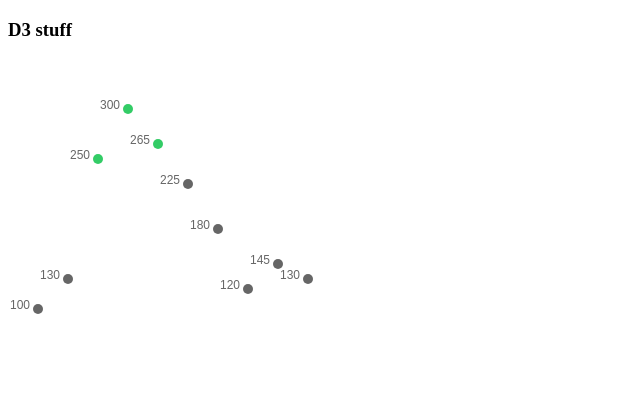
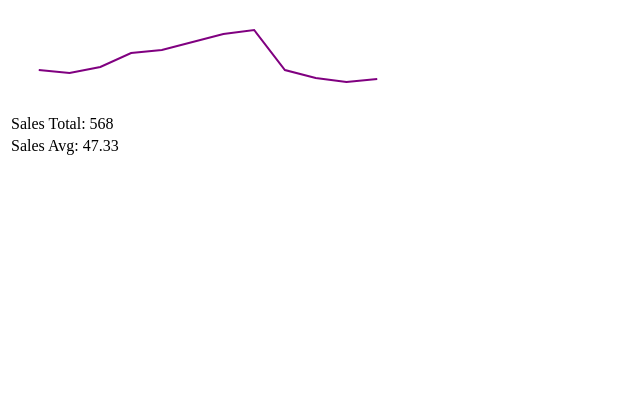
Before and after one commit to rmoncrief/D3tutorials, a plain HTML site: page Project/index.html in a window 1280 px wide. Shown: the whole page, without its empty margins (0-640 px from the left). Drawn offline with Linux system fonts and the light colour scheme.

Commit message:
Finished the csv data

```diff
--- /dev/null
+++ b/Project/Module2/usingcsv.js
@@ -0,0 +1,57 @@
+var h = 100;
+var w = 400;
+var ds;
+var salesTotal = 0.0;
+var salesAvg = 0.0
+var metrics = [];
+
+function buildLine(lineColor) {
+  var lineFun = d3.line()
+                  .x(function(d) { return ((d.month - 20130001)/3.25)})
+                  .y(function(d) { return h - d.sales});
+
+  var svg = d3.select("body")
+              .append("svg")
+                .attr("width", w)
+                .attr("height", h);
+
+  var viz = svg.selectAll("path")
+                .data([ds])
+                .enter()
+                .append("path")
+                  .attr("d", lineFun)
+                  .attr("stroke", lineColor)
+                  .attr("stroke-width", 2)
+                  .attr("fill", "none");
+};
+
+function showTotals() {
+  var t = d3.select("body")
+            .append("table");
+
+  for (var i = 0; i < ds.length; i++) {
+    salesTotal += ds[i]["sales"] * 1;
+  }
+  salesAvg = salesTotal/ds.length;
+
+  metrics.push("Sales Total: " + salesTotal);
+  metrics.push("Sales Avg: " + salesAvg.toFixed(2));
+  var tr = t.selectAll("tr")
+            .data(metrics)
+            .enter()
+            .append("tr")
+            .append("td")
+              .text(function(d){return d;});
+};
+
+d3.csv("MonthlySales.csv", function(error,data) {
+  if (error) {
+    console.log(error);
+  }
+  else {
+    console.log(data);
+    ds = data
+  }
+  buildLine("purple");
+  showTotals();
+});
--- /dev/null
+++ b/Project/MonthlySales.csv
@@ -0,0 +1,13 @@
+month,sales
+20130101,38
+20130201,35
+20130301,41
+20130401,55
+20130501,58
+20130601,66
+20130701,74
+20130801,78
+20130901,38
+20131001,30
+20131101,26
+20131201,29
--- a/Project/index.html
+++ b/Project/index.html
@@ -6,12 +6,11 @@
     <!-- <script src="http://d3js.org/d3.v3.min.js" charset="utf-8"></script> -->
   </head>
   <body>
-
-    <h3>D3 stuff</h3>
-    <!-- <script type="text/javascript" src="shapes.js"></script> -->
-    <!-- <script type="text/javascript" src="drawingWithData.js"></script> -->
-    <!-- <script type="text/javascript" src="barchart.js"></script> -->
-    <!-- <script type="text/javascript" src="linechart.js"></script> -->
-    <script type="text/javascript" src="scatterplot.js"></script>
+    <!-- <script type="text/javascript" src="Module1/shapes.js"></script> -->
+    <!-- <script type="text/javascript" src="Module1/drawingWithData.js"></script> -->
+    <!-- <script type="text/javascript" src="Module1/barchart.js"></script> -->
+    <!-- <script type="text/javascript" src="Module1/linechart.js"></script> -->
+    <!-- <script type="text/javascript" src="Module1/scatterplot.js"></script> -->
+    <script type="text/javascript" src="Module2/usingcsv.js"></script>
   </body>
 </html>
```
Also changed, not shown: Project/Module1/barchart.js (renamed from Project/barchart.js), Project/Module1/drawingWithData.js (renamed from Project/drawingWithData.js), Project/Module1/linechart.js (renamed from Project/linechart.js), Project/Module1/scatterplot.js (renamed from Project/scatterplot.js), Project/Module1/shapes.js (renamed from Project/shapes.js), Project/Module2/usingjson.js (added).
